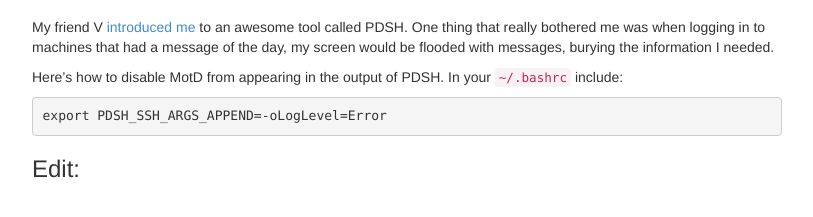
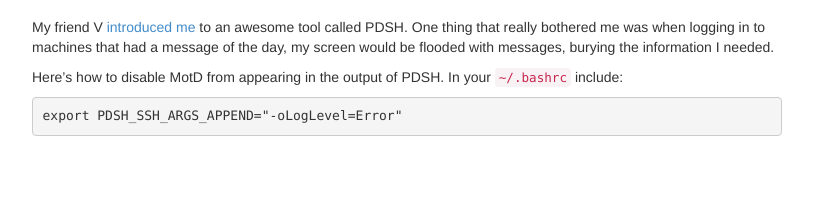
Before and after one commit to wlynch/wlynch.github.io, a Jekyll site: the page built from _posts/2014-03-14-pdsh-disable-motd.markdown, in a window 1280 px wide. Shown: the part 175-392 px from the top of the page, without its empty margins (233-1046 px from the left). Built offline with Jekyll 4.4.1, drawn with Linux system fonts in a browser that asks for light colours; Markdown is read by kramdown in place of the engine named in the settings.

Commit message:
Minor post update

````diff
--- a/_posts/2014-03-14-pdsh-disable-motd.markdown
+++ b/_posts/2014-03-14-pdsh-disable-motd.markdown
@@ -8,7 +8,5 @@
 Here's how to disable MotD from appearing in the output of PDSH. In your `~/.bashrc` include:
 
 ```
-export PDSH_SSH_ARGS_APPEND=-oLogLevel=Error
+export PDSH_SSH_ARGS_APPEND="-oLogLevel=Error"
 ```
-
-### Edit:
````
